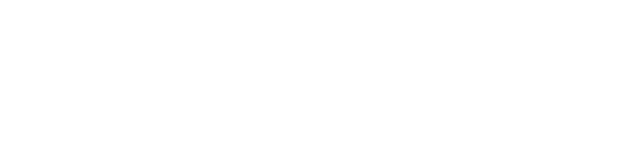
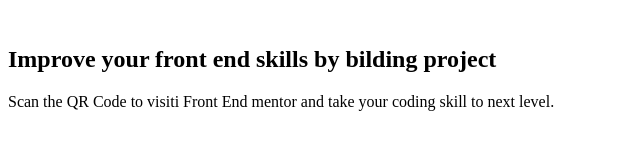
Before and after one commit to shahidansari310/project_webdev, a plain HTML site: page card.html in a window 1280 px wide. Shown: the whole page, without its empty margins (0-640 px from the left). Drawn offline with Linux system fonts and the light colour scheme.

Commit message:
create the structure for project

```diff
--- a/card.html
+++ b/card.html
@@ -6,6 +6,14 @@
     <title>Cards</title>
 </head>
 <body>
-
+    <div class="conatiner">
+        <div class="de">
+            <img src="" alt="">
+        </div>
+        <div class="content">
+            <h2>Improve your front end skills by bilding project</h2>
+            <nav id="a"> Scan the QR Code to visiti Front End mentor and take your coding skill to next level.</nav>
+        </div>
+    </div>
 </body>
 </html>
```
